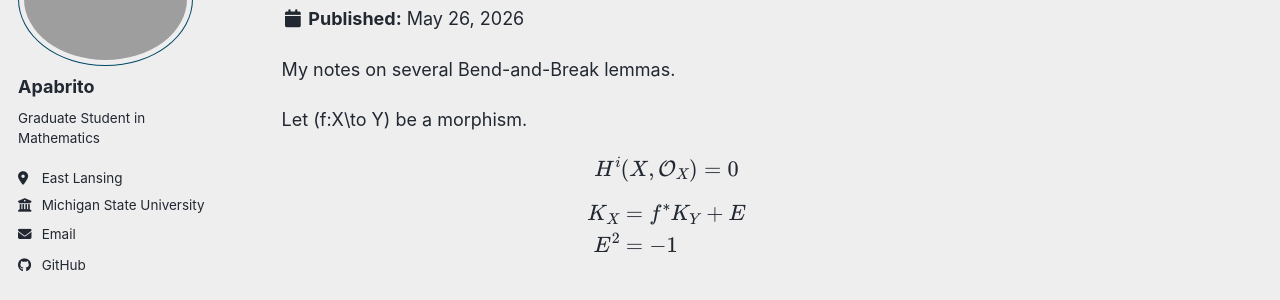
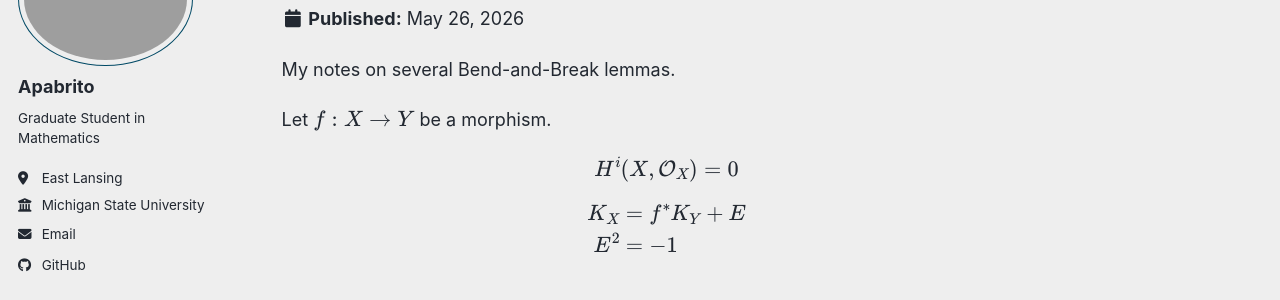
Before and after one commit to apabrito1/apabrito1.github.io, a Jekyll site: the page built from _posts/2012-08-14-blog-post-1.md, in a window 1280 px wide. Shown: the part 167-467 px from the top of the page. Built offline with Jekyll 4.4.1, drawn with Linux system fonts in a browser that asks for light colours; a script bundle is joined from its source files by our own code; library files that are not in the unit come from our copies.

```diff
--- a/_posts/2012-08-14-blog-post-1.md
+++ b/_posts/2012-08-14-blog-post-1.md
@@ -10,7 +10,7 @@ use_math: true
 My notes on several Bend-and-Break lemmas.
 
 
-Let \(f:X\to Y\) be a morphism.
+Let $f:X\to Y$ be a morphism.
 
 $$
 H^i(X,\mathcal O_X)=0
```
